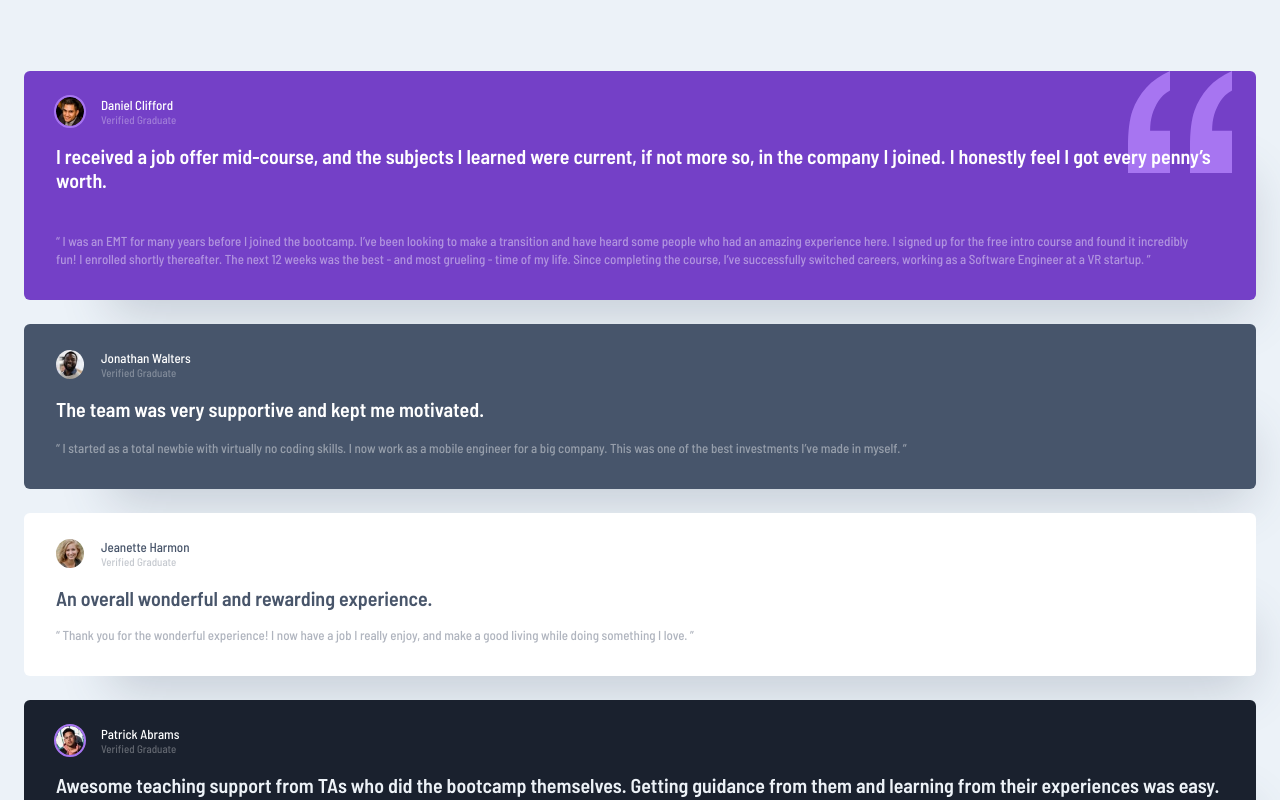
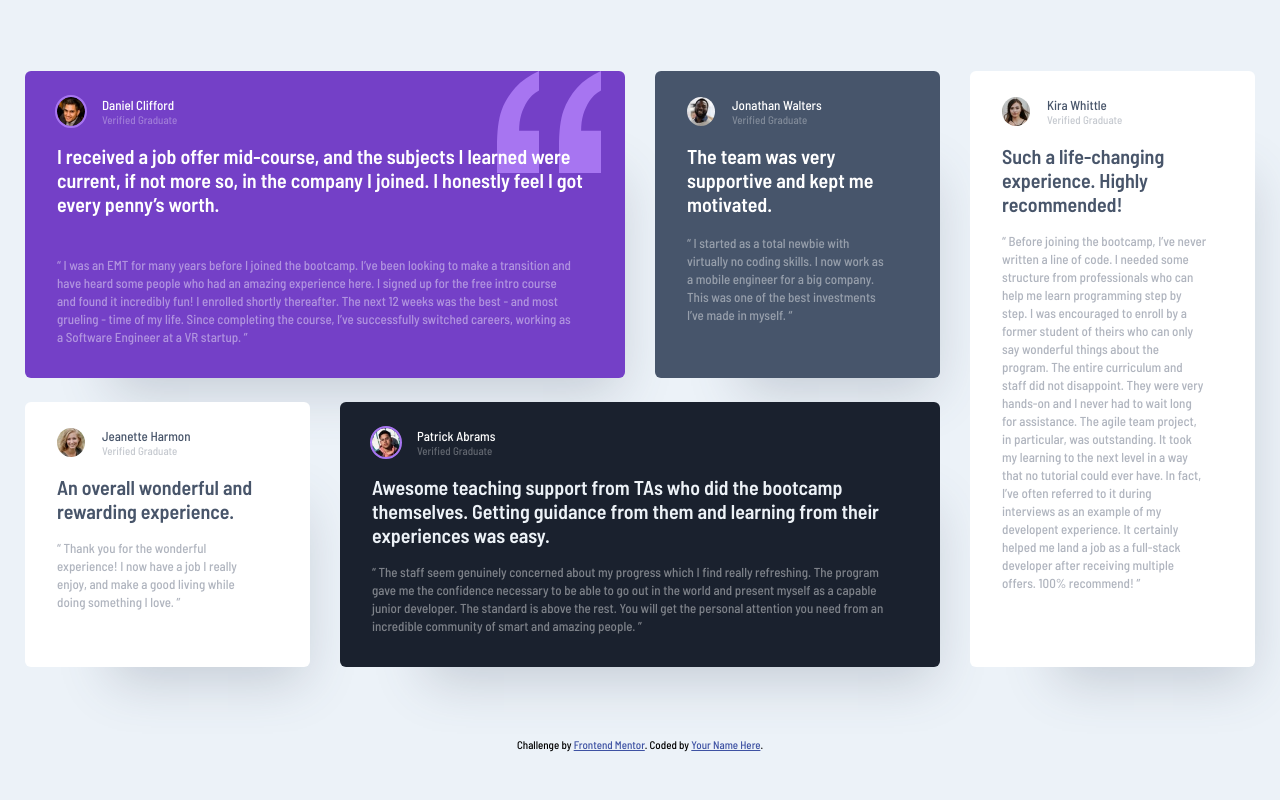
Before and after one commit to sgrazys/10_testimonials-grid-section-main, a plain HTML site: page index.html in a window 1280 px wide. Shown: the top 800 px of the page. Drawn offline with Linux system fonts and the light colour scheme.

Commit message:
add desktop layout

```diff
--- a/css/style.css
+++ b/css/style.css
@@ -137,3 +137,37 @@ body {
 .card-4 > .card-heading {
 	margin-bottom: 1.6rem;
 }
+
+@media (min-width: 1024px) {
+	.testimonials {
+		display: flex;
+		justify-content: center;
+		align-items: center;
+	}
+	.container {
+		display: grid;
+		grid-template-columns: repeat(4, minmax(20rem, 28.5rem));
+		column-gap: 3rem;
+		row-gap: 2.4rem;
+	}
+
+	.card-1 {
+		grid-column: 1 / 3;
+	}
+
+	.card-3 {
+		grid-column: 1;
+		grid-row: 2;
+	}
+	.card-4 {
+		grid-column: 2 / span 2;
+		grid-row: 2;
+	}
+	.card-5 {
+		grid-row: span 2;
+	}
+
+	.card:not(:last-of-type) {
+		margin-bottom: 0;
+	}
+}
```
